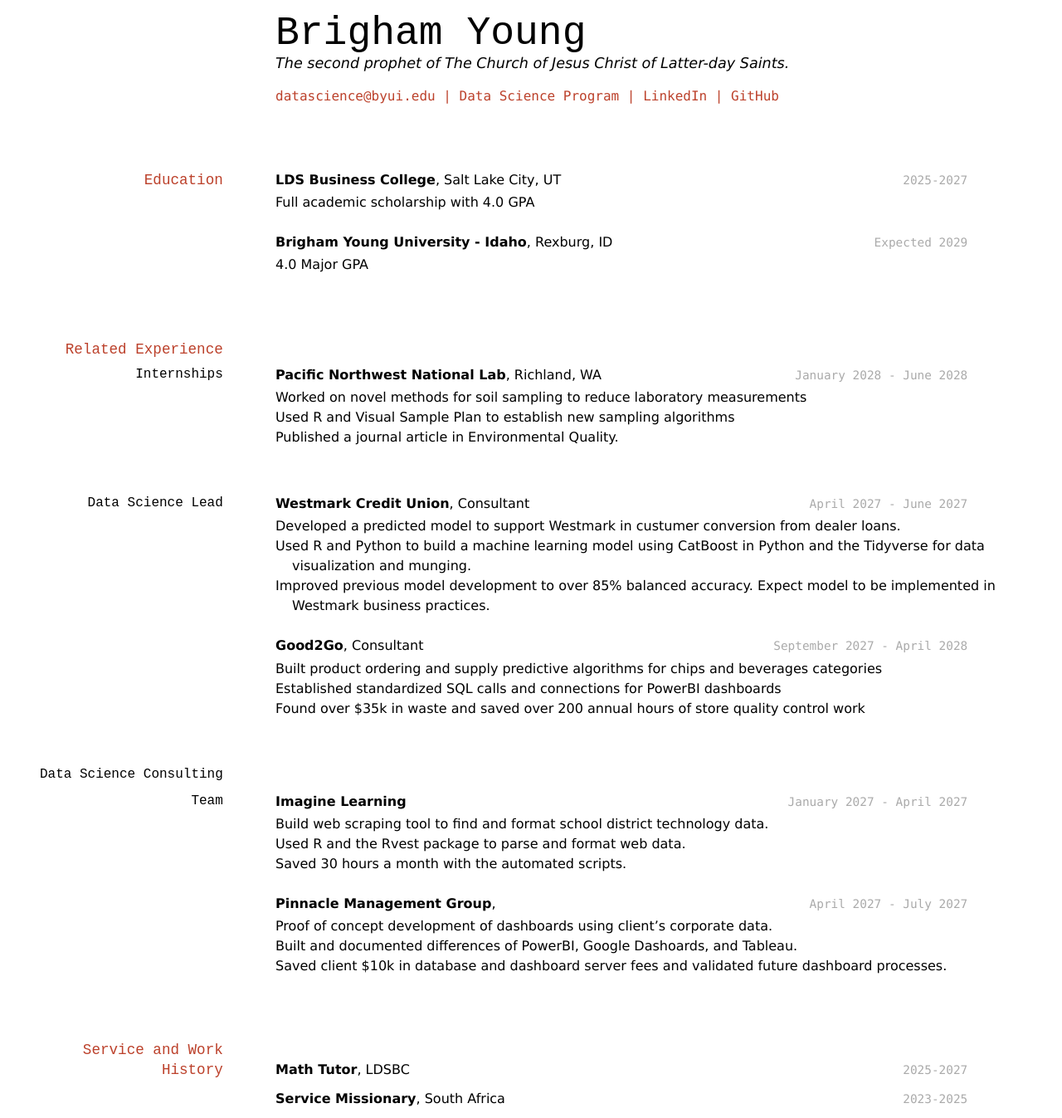
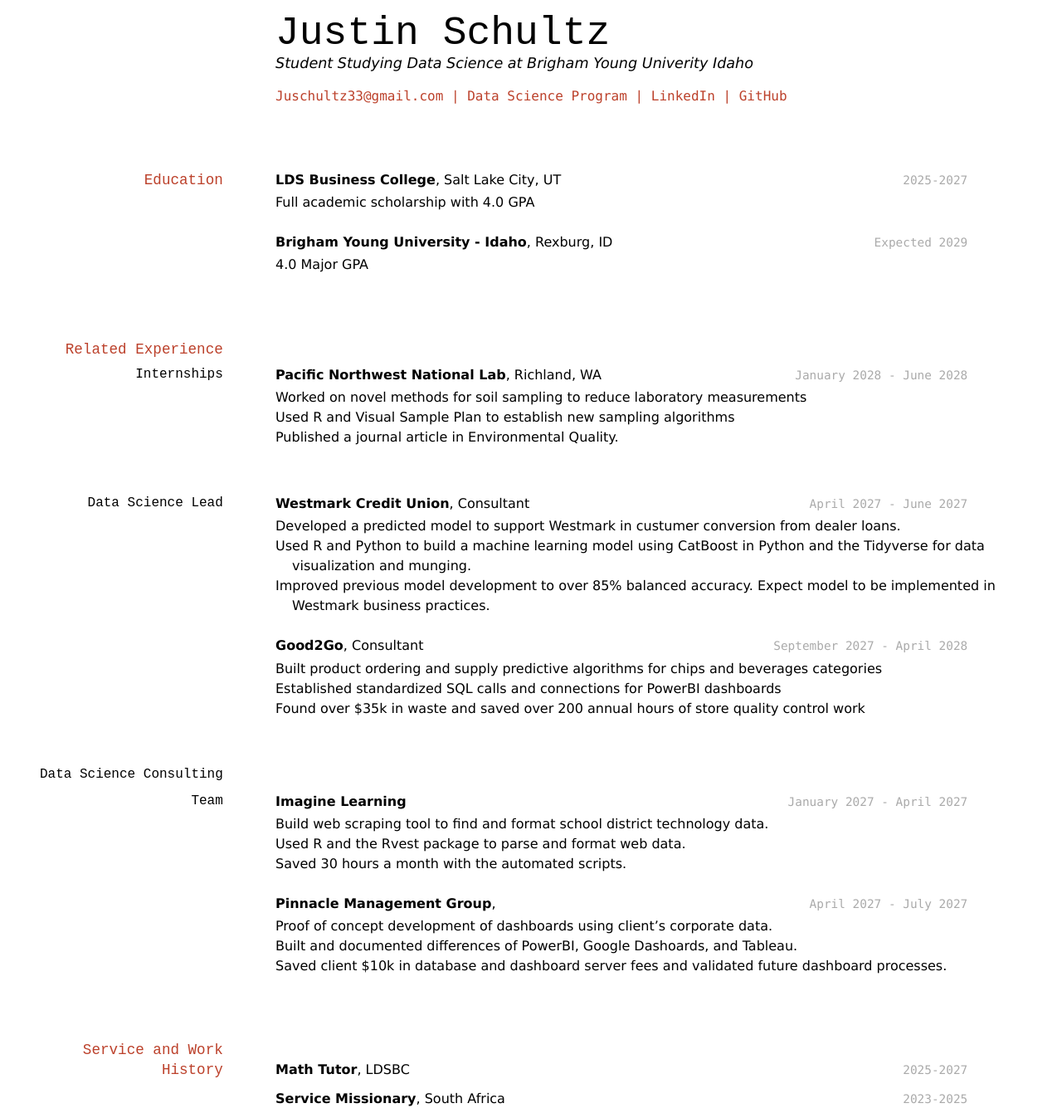
Before and after one commit to Juschultz33/Schultz_Resume, a Jekyll site: the page built from docs/index.md, in a window 1280 px wide. Shown: the whole page at 83% size. Built offline with Jekyll 4.4.1, drawn with Linux system fonts in a browser that asks for light colours.

Commit message:
Change name and header

```diff
--- a/docs/index.md
+++ b/docs/index.md
@@ -1,12 +1,12 @@
 ---
 layout: cv
-title: Brigham Young's Resume
+title: Justin Schultz Resume
 ---
-# Brigham Young
-The second prophet of The Church of Jesus Christ of Latter-day Saints.
+# Justin Schultz
+Student Studying Data Science at Brigham Young Univerity Idaho
 
 <div id="webaddress">
-<a href="datascience@byui.edu">datascience@byui.edu</a>
+<a href="Juschultz33@gmail.com">Juschultz33@gmail.com</a>
 | <a href="https://byuidatascience.github.io/development.html">Data Science Program</a>
 | <a href="https://www.linkedin.com/groups/13537407/">LinkedIn</a>
 | <a href="https://github.com/byuids-resumes">GitHub</a>
```
